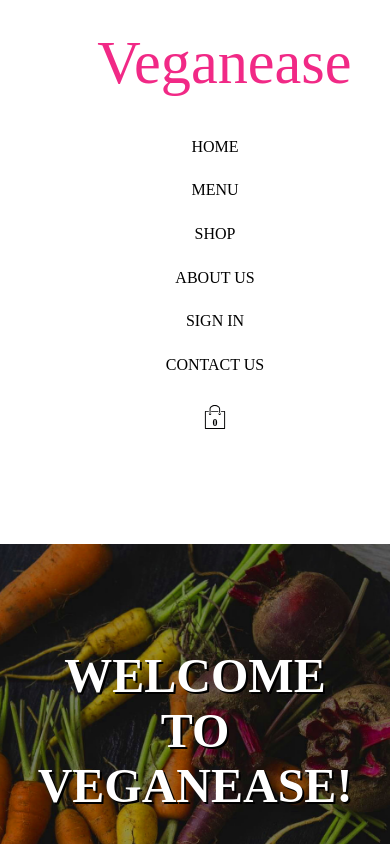
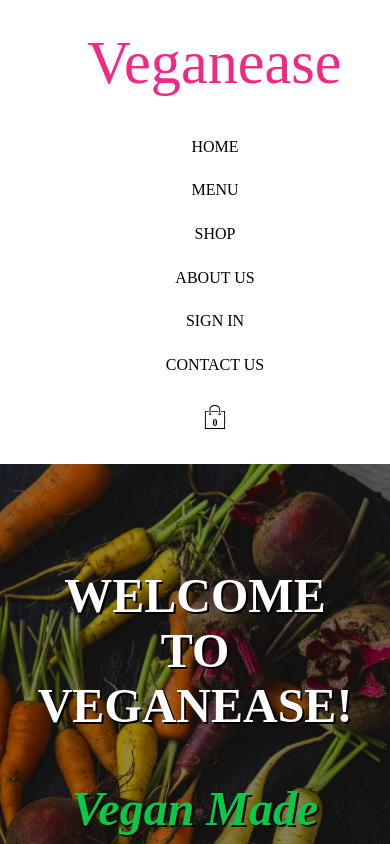
Before and after one commit to LThomas92/veganeasellc-full, a React (Create React App) app in the folder client/: page / in a window 390 px wide. Shown: the top 844 px of the page. Built offline with nearby package versions, Linux system fonts and the light colour scheme; no server answers; a web font is replaced by a local one.

Commit message:
Updated Logo on Mobile and Updated Copyright Year

```diff
--- a/client/src/components/Footer.js
+++ b/client/src/components/Footer.js
@@ -19,7 +19,7 @@ const Footer = () => {
           </a>
         </div>
         <div className="footer-text">
-          <p>Copyright &copy; 2019. All Rights Reserved.</p>
+          <p>Copyright &copy; 2020. All Rights Reserved.</p>
           <p>Designed By Lawrence Thomas</p>
         </div>
       </div>
--- a/client/src/sass/_navbar.scss
+++ b/client/src/sass/_navbar.scss
@@ -11,7 +11,7 @@
     height: 4rem;
     padding: 1rem 1.5rem;
     display: block;
-    margin-bottom: 30rem;
+    margin-bottom: 25rem;
     text-align: center;
   }
 }
@@ -22,7 +22,6 @@
   margin-left: 1rem;
   @media screen and (max-width: 800px) {
     width: 90%;
-    margin-left: 2.2rem;
   }
 }
 
```
